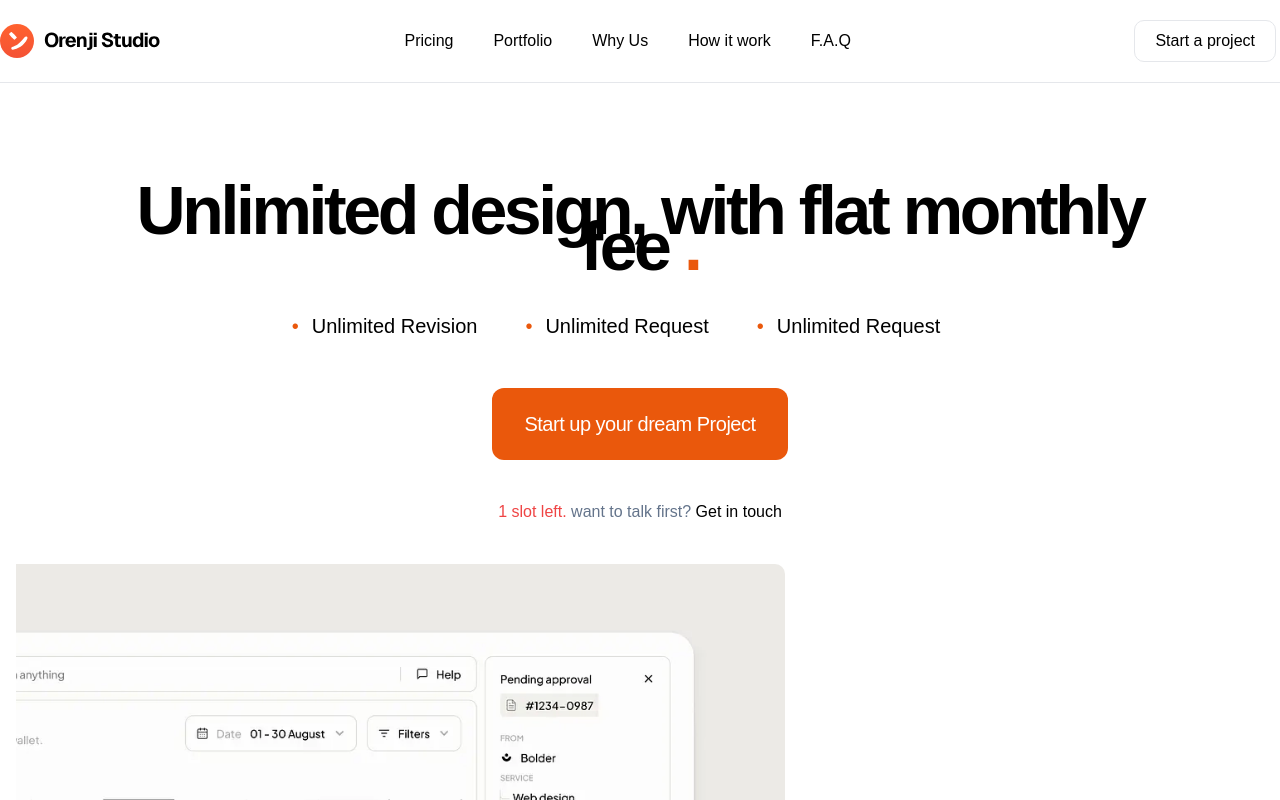
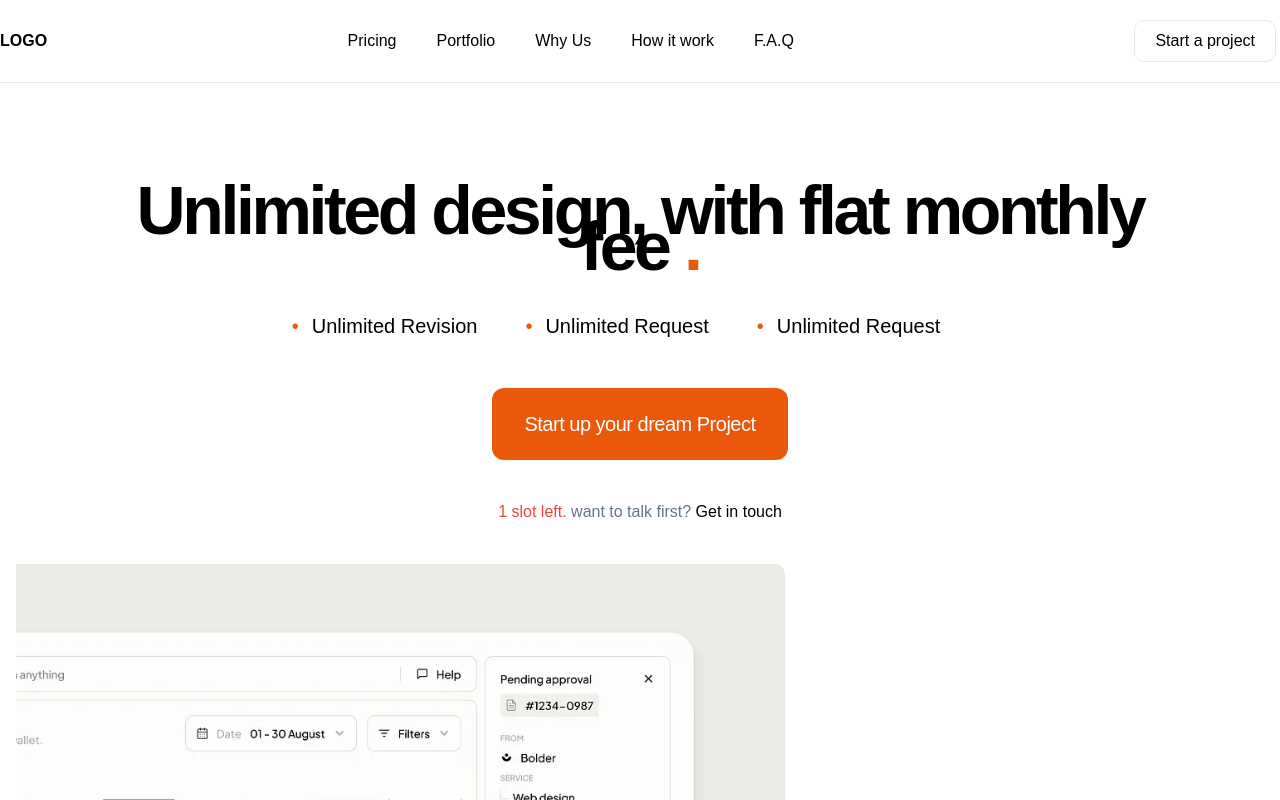
Before and after one commit to juverasworld/spare, a Next.js app: page / in a window 1280 px wide. Shown: the top 800 px of the page. Built offline with nearby package versions, Linux system fonts and the light colour scheme.

Commit message:
font-corrections

```diff
--- a/src/app/page.tsx
+++ b/src/app/page.tsx
@@ -7,14 +7,15 @@ export default function Home() {
     <main className="font-sans">
       <nav className="py-5 border-b-[1px] w-[100%] font-sans fixed z-24 text-[16px] leading-[24px] ">
         <div className="flex w-[100%] items-center justify-between pr-1">
-          <Link href="/">
-            <Image
+          <Link href="/" className="font-bold">
+            {/* <Image
               src="/logo.svg"
               alt=""
               width="400"
               height="10"
               className="w-auto"
-            />
+            /> */}
+LOGO
           </Link>
           <div className="lg:flex hidden  ">
             <Link className="nav mr-10" href="#pricing">
```
